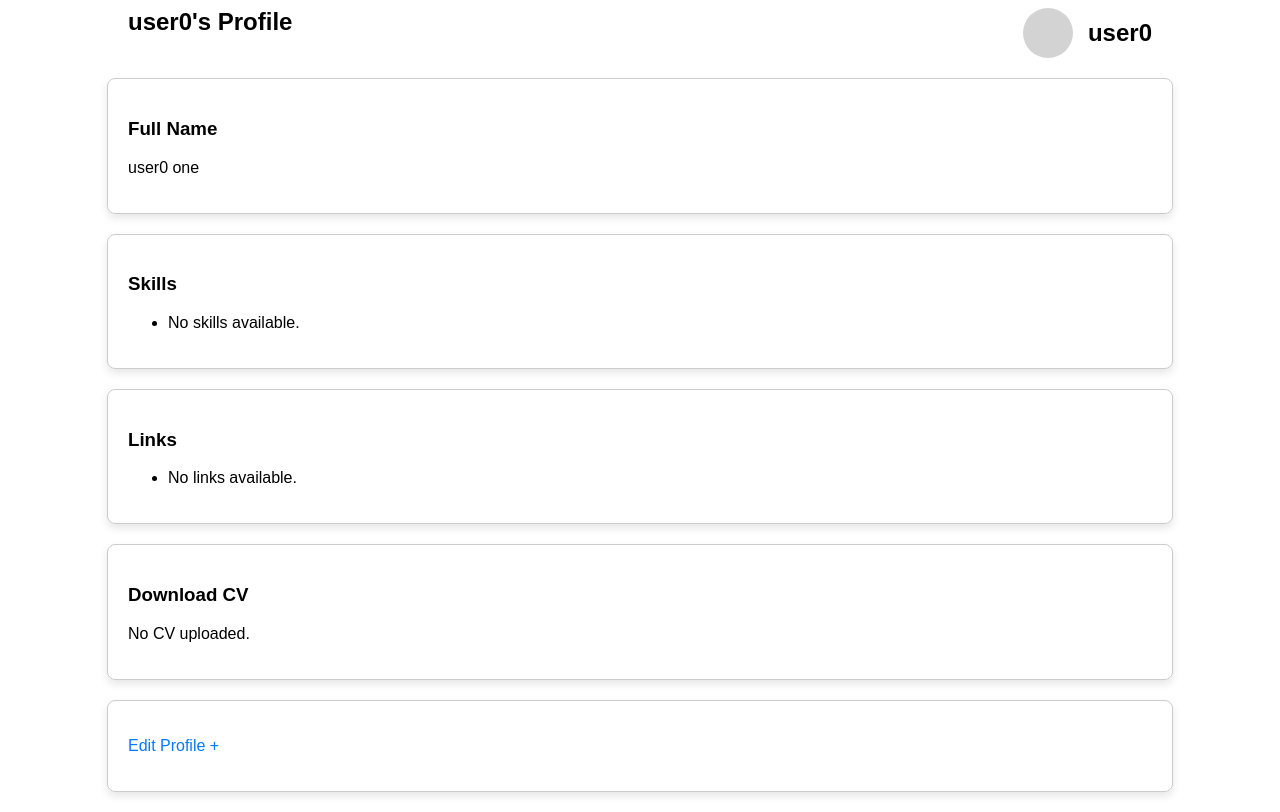
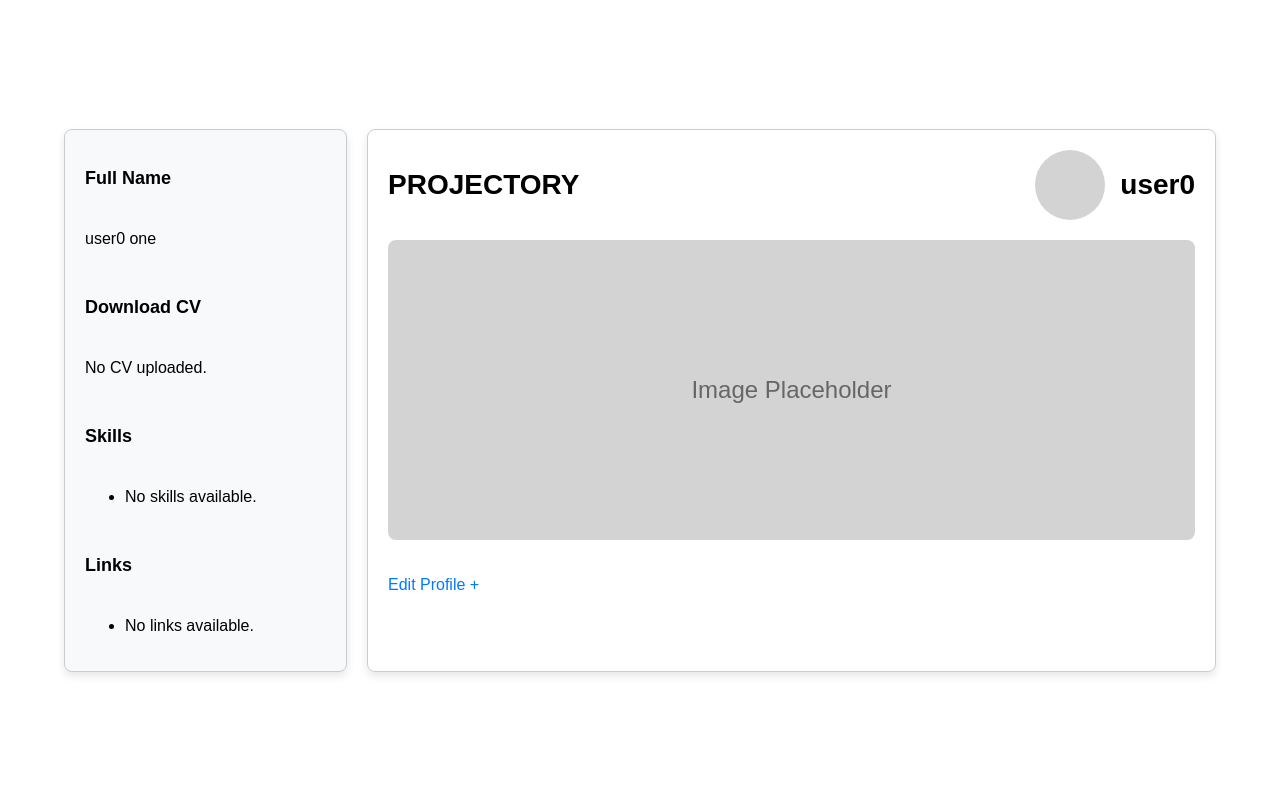
Before and after one commit to NoamShani1/Projectory, a Flask app: template src/templates/profile.html in a window 1280 px wide. After the commit the page ends 676 px from the top, so only its background shows below. Run offline with Flask 3, Linux system fonts and the light colour scheme; the template is opened without the code that fills it: values that come from a table or form of the project are taken from there, others are empty; data comes from the database, SQL or seed files in the repository.

Commit message:
profile UI update

```diff
--- a/src/templates/profile.html
+++ b/src/templates/profile.html
@@ -11,25 +11,59 @@
         margin: 0;
         padding: 0;
         display: flex;
+        flex-direction: column;
+        align-items: center;
         justify-content: center;
-        align-items: center;
         height: 100vh;
       }
 
       .container {
-        width: 80%;
+        width: 90%;
+        max-width: 1200px;
+        display: grid;
+        grid-template-columns: 1fr 3fr;
+        gap: 20px;
+      }
+
+      .sidebar {
         display: flex;
         flex-direction: column;
-        align-items: center;
+        gap: 15px;
+        padding: 20px;
+        border: 1px solid #ccc;
+        border-radius: 8px;
+        box-shadow: 0 4px 8px rgba(0, 0, 0, 0.1);
+        background-color: #f8f9fa;
+      }
+
+      .sidebar h3 {
+        font-size: 18px;
+        margin-bottom: 10px;
+      }
+
+      .sidebar a {
+        color: #007bff;
+        text-decoration: none;
+      }
+
+      .sidebar a:hover {
+        text-decoration: underline;
+      }
+
+      .main-content {
+        padding: 20px;
+        border: 1px solid #ccc;
+        border-radius: 8px;
+        box-shadow: 0 4px 8px rgba(0, 0, 0, 0.1);
       }
 
       .header {
         display: flex;
         justify-content: space-between;
-        width: 100%;
-        padding: 20px;
-        font-size: 24px;
+        align-items: center;
+        font-size: 28px;
         font-weight: bold;
+        margin-bottom: 20px;
       }
 
       .profile-header {
@@ -39,27 +73,39 @@
       }
 
       .profile-picture {
-        width: 50px;
-        height: 50px;
+        width: 70px;
+        height: 70px;
         border-radius: 50%;
         background-color: lightgray;
+        background-size: cover;
+        background-position: center;
       }
 
-      .profile-section {
+      .image-placeholder {
         width: 100%;
-        padding: 20px;
-        border: 1px solid #ccc;
+        height: 300px;
+        background-color: lightgray;
+        display: flex;
+        align-items: center;
+        justify-content: center;
+        font-size: 24px;
+        color: #666;
         border-radius: 8px;
-        box-shadow: 0 4px 8px rgba(0, 0, 0, 0.1);
+        margin-bottom: 20px;
+      }
+
+      .section {
         margin-bottom: 20px;
       }
 
       .section h3 {
+        font-size: 20px;
         margin-bottom: 10px;
       }
 
       .section ul {
         padding-left: 20px;
+        list-style-type: disc;
       }
 
       a {
@@ -70,25 +116,32 @@
       a:hover {
         text-decoration: underline;
       }
+
+      .cta-links {
+        display: flex;
+        flex-direction: column;
+        gap: 10px;
+        margin-top: 20px;
+      }
     </style>
   </head>
 
   <body>
     <div class="container">
-      <div class="header">
-        <div>{{ user.username }}'s Profile</div>
-        <div class="profile-header">
-          <div class="profile-picture"></div>
-          <div>{{ user.username }}</div>
-        </div>
-      </div>
-
-      <div class="profile-section">
+      <!-- Sidebar Section -->
+      <div class="sidebar">
         <h3>Full Name</h3>
         <p>{{ user.first_name }} {{ user.last_name }}</p>
-      </div>
 
-      <div class="profile-section">
+        <h3>Download CV</h3>
+        {% if user.cv_path %}
+          <a href="{{ url_for('static', filename='uploads/' + user.cv_path.split('/')[-1]) }}" download>
+            Download CV
+          </a>
+        {% else %}
+          <p>No CV uploaded.</p>
+        {% endif %}
+
         <h3>Skills</h3>
         <ul>
           {% for skill in (user.skills or []) %}
@@ -97,9 +150,7 @@
             <li>No skills available.</li>
           {% endfor %}
         </ul>
-      </div>
 
-      <div class="profile-section">
         <h3>Links</h3>
         <ul>
           {% for link in user.links %}
@@ -110,25 +161,40 @@
         </ul>
       </div>
 
-      <div class="profile-section">
-        <h3>Download CV</h3>
-        {% if user.cv_path %}
-        <a
-          href="{{ url_for('static', filename='uploads/' + user.cv_path.split('/')[-1]) }}"
-          download
-          >Download CV</a
+      <!-- Main Content Section -->
+      <div class="main-content">
+        <div class="header">
+          <span>PROJECTORY</span>
+          <div class="profile-header">
+            <div
+              class="profile-picture"
+              style="background-image: url('{{ user.profile_picture_path or '' }}');"
             >
+              {% if not user.profile_picture_path %}
+                <!-- Placeholder if no profile picture -->
+                <div></div>
+              {% endif %}
+            </div>
+            <div>{{ user.username }}</div>
+          </div>
+        </div>
+
+        <!-- Placeholder for central image -->
+        <div class="image-placeholder">
+          {% if user.profile_image_path %}
+            <img
+              src="{{ url_for('static', filename='uploads/' + user.profile_image_path.split('/')[-1]) }}"
+              alt="Profile Main Image"
+              style="max-width: 100%; height: auto; border-radius: 8px;"
+            />
           {% else %}
-        <p>No CV uploaded.</p>
+            Image Placeholder
           {% endif %}
         </div>
 
-      <div class="profile-section">
-        <p>
-          <a href="{{ url_for('edit_profile', username=user.username) }}"
-            >Edit Profile +</a
-          >
-        </p>
+        <div class="cta-links">
+          <p><a href="{{ url_for('edit_profile', username=user.username) }}">Edit Profile +</a></p>
+        </div>
       </div>
     </div>
   </body>
```
Also changed, not shown: 1 other file. Lines whose indentation alone changed are shown as unchanged.
